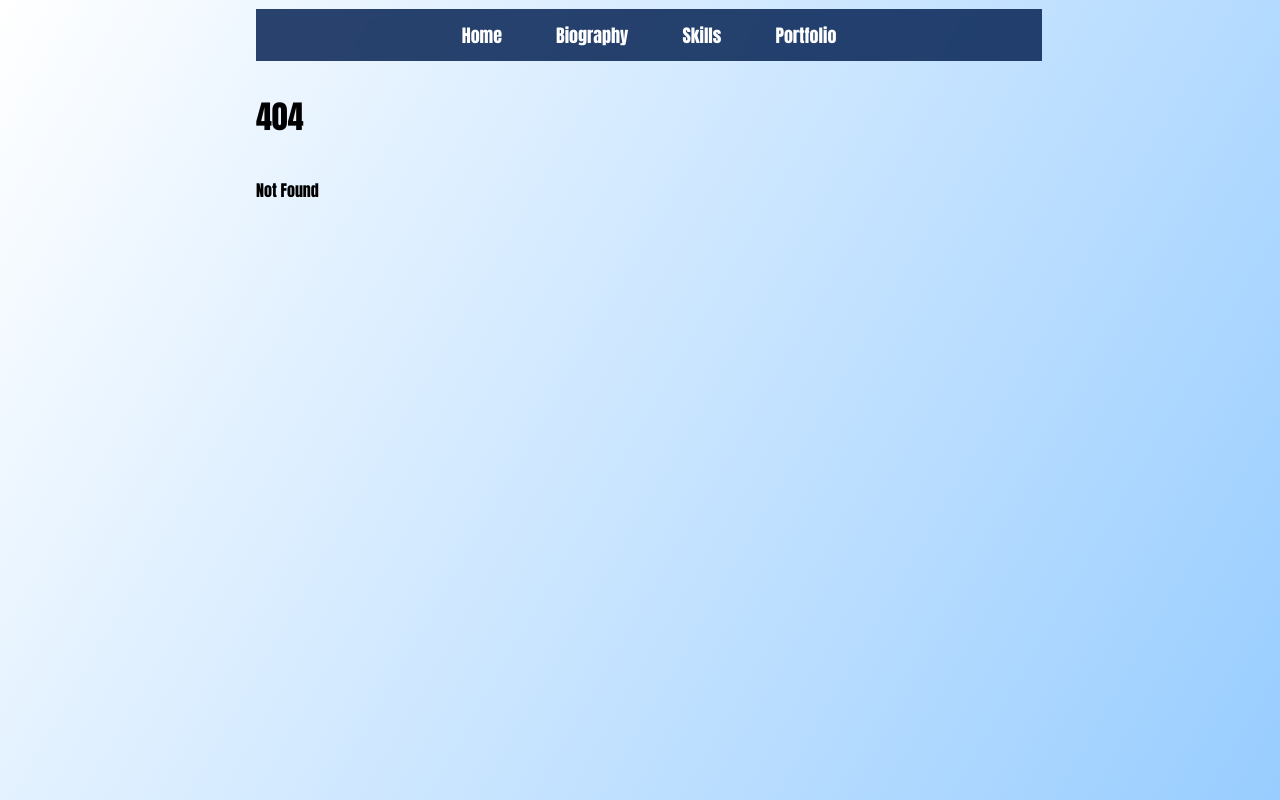
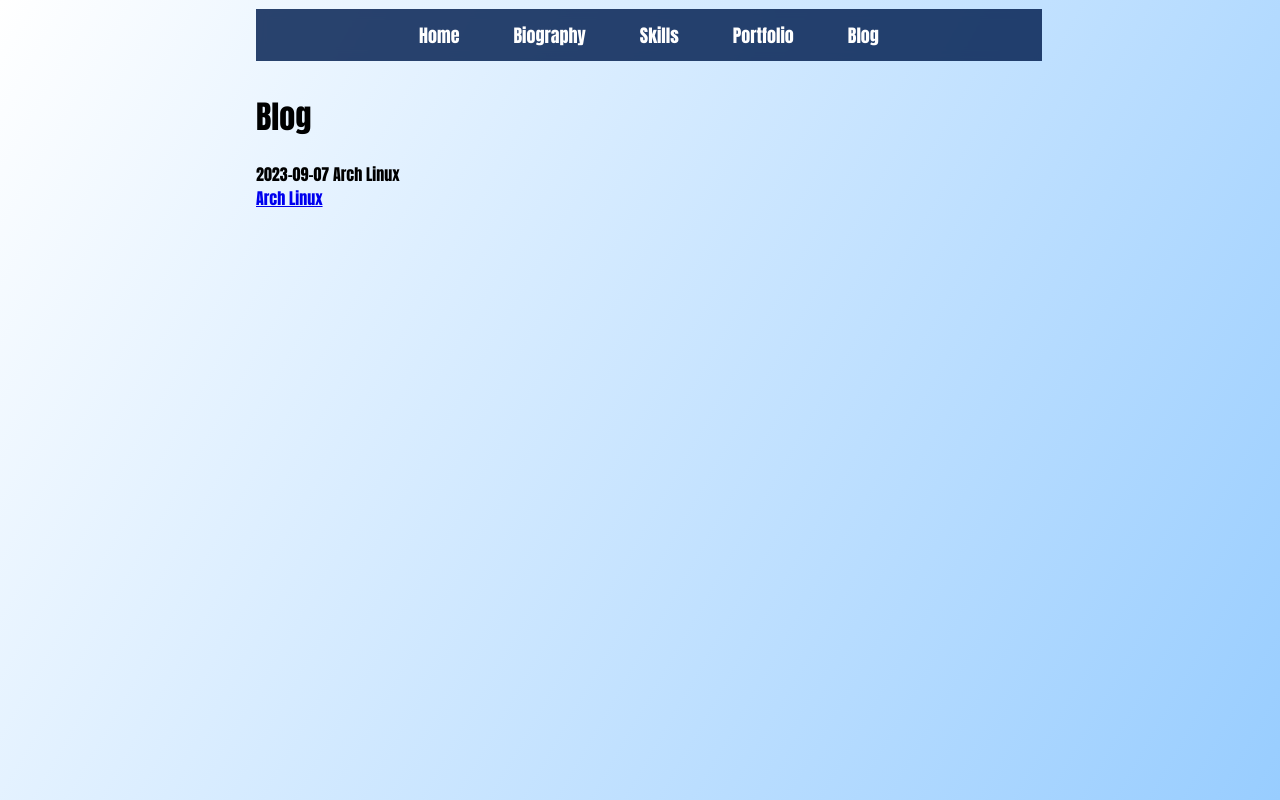
Before and after one commit to wvhulle/wvhulle.github.io, a SvelteKit app: page /blog in a window 1280 px wide. Before the commit this address had no page. Built offline with nearby package versions, Linux system fonts and the light colour scheme.

Commit message:
add arch

```diff
--- a/package.json
+++ b/package.json
@@ -46,6 +46,7 @@
     "eslint": "^8.49.0",
     "eslint-config-prettier": "^9.0.0",
     "gh-pages": "^6.0.0",
+    "mdsvex": "^0.11.0",
     "prettier": "^3.0.3",
     "prettier-plugin-svelte": "^3.0.3",
     "publint": "^0.2.2",
--- a/src/routes/+layout.svelte
+++ b/src/routes/+layout.svelte
@@ -13,6 +13,8 @@
     <a href="{base}/skills" class="link">Skills</a>
 
     <a href="{base}/portfolio" class="link">Portfolio</a>
+
+    <a href="{base}/blog" class="link">Blog</a>
   </div>
   <slot />
 </div>
--- /dev/null
+++ b/src/routes/blog/+layout.svelte
@@ -0,0 +1,3 @@
+<h1>Blog</h1>
+
+<slot />
--- /dev/null
+++ b/src/routes/blog/+page.svelte
@@ -0,0 +1 @@
+2023-09-07 Arch Linux <a href="/blog/arch">Arch Linux</a>
--- a/svelte.config.js
+++ b/svelte.config.js
@@ -1,15 +1,15 @@
 import adapter from "@sveltejs/adapter-static";
 import preprocess from "svelte-preprocess";
-
+import { mdsvex } from "mdsvex";
 const dev = process.env.NODE_ENV === "development";
 
 /** @type {import('@sveltejs/kit').Config} */
 const config = {
-  extensions: [".svelte"],
+  extensions: [".svelte", ".svx"],
 
   // Consult https://github.com/sveltejs/svelte-preprocess
   // for more information about preprocessors
-  preprocess: [preprocess({})],
+  preprocess: [preprocess({}), mdsvex()],
 
   kit: {
     adapter: adapter({ precompress: true }),
```
Also changed, not shown: 2 other files (tests, documents, lock files or other folders).
